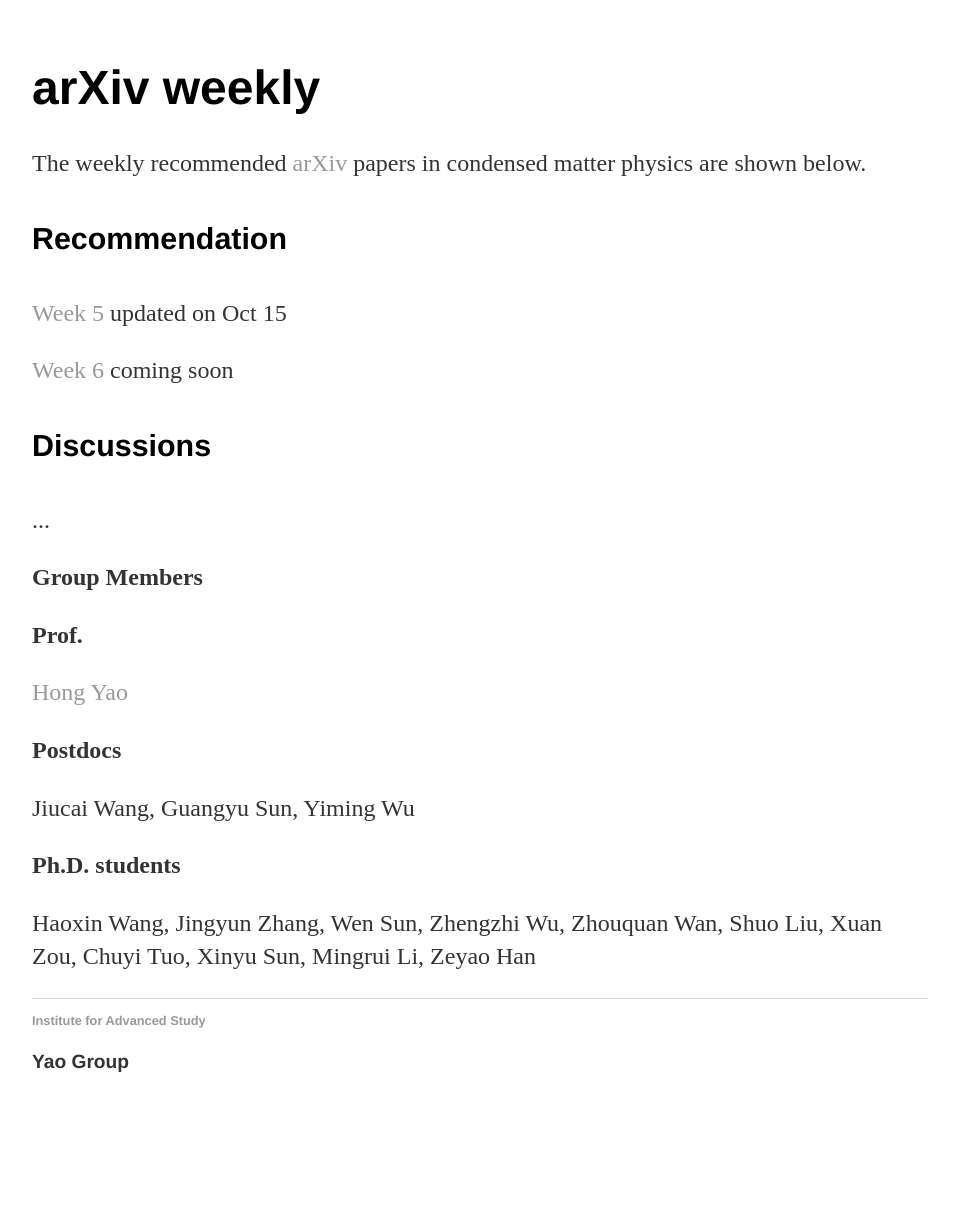
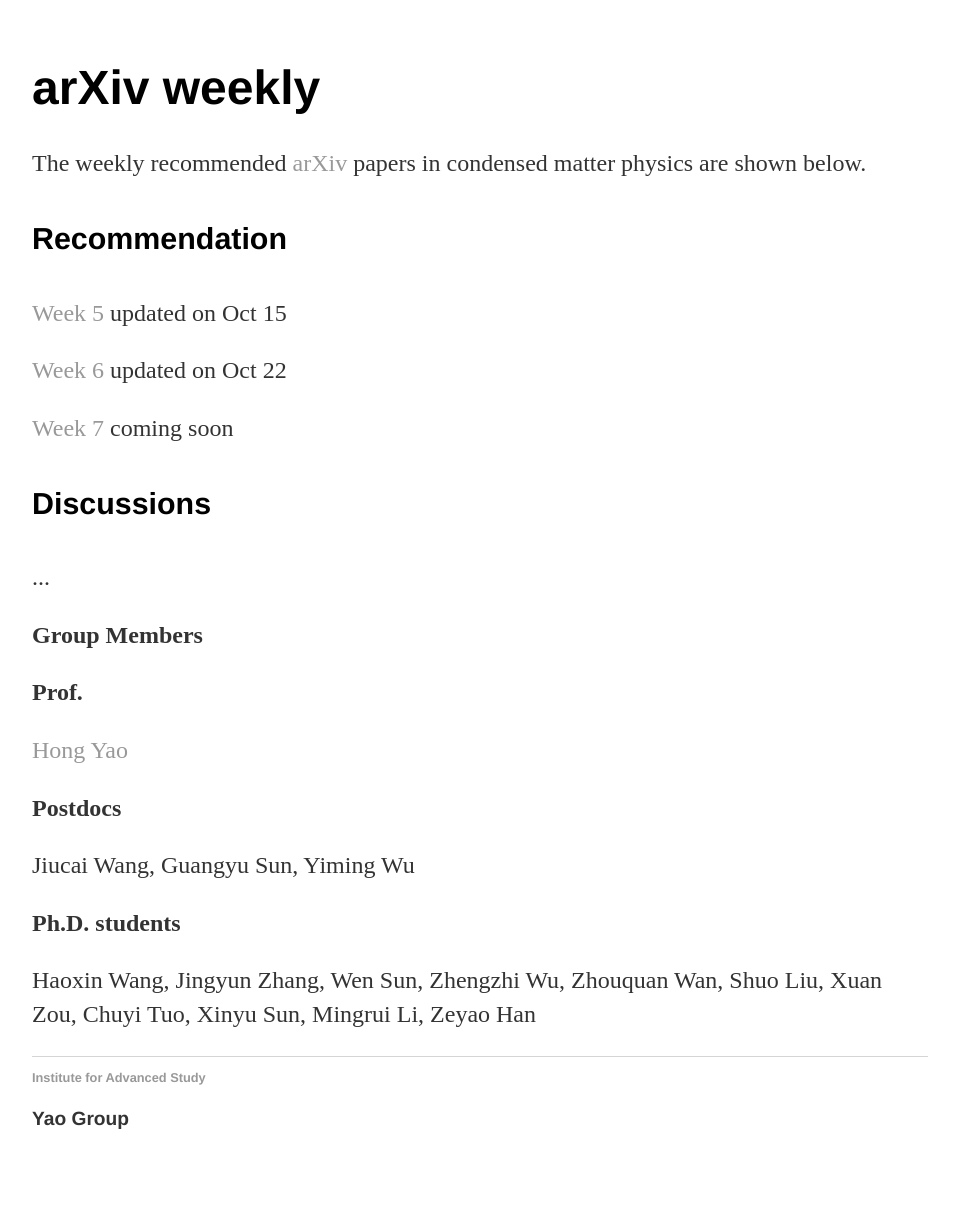
Before and after one commit to xuanzziu/xuanzziu.github.io, a Jekyll site: the page built from arXiv/index.html, in a window 1280 px wide. Shown: the whole page, without its empty margins (160-1119 px from the left). Built offline with Jekyll 4.4.1, drawn with Linux system fonts in a browser that asks for light colours; before the commit the page ends 1173 px from its top, so only the background shows below that.

Commit message:
Update index.html

```diff
--- a/arXiv/index.html
+++ b/arXiv/index.html
@@ -9,7 +9,8 @@
 
 			<h4>Recommendation</h4>
 			<p><a href="/arXiv/week5">Week 5</a> updated on Oct 15 </p>
-			<p><a href="/arXiv/week6">Week 6</a> coming soon</p>
+			<p><a href="/arXiv/week6">Week 6</a> updated on Oct 22</p>
+			<p><a href="/arXiv/week7">Week 7</a> coming soon</p>
 			<h4>Discussions</h4>
 			<p>...</p>
 
```
